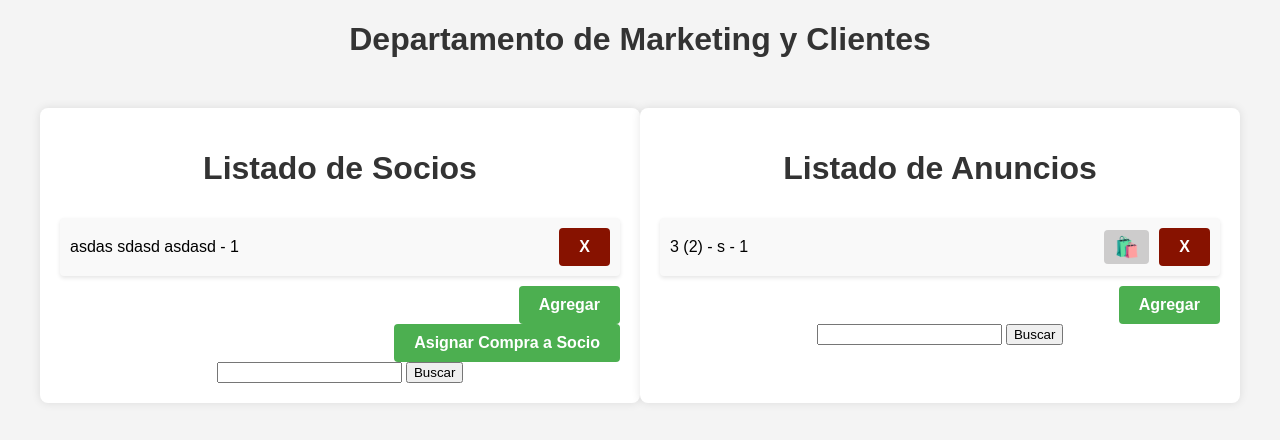
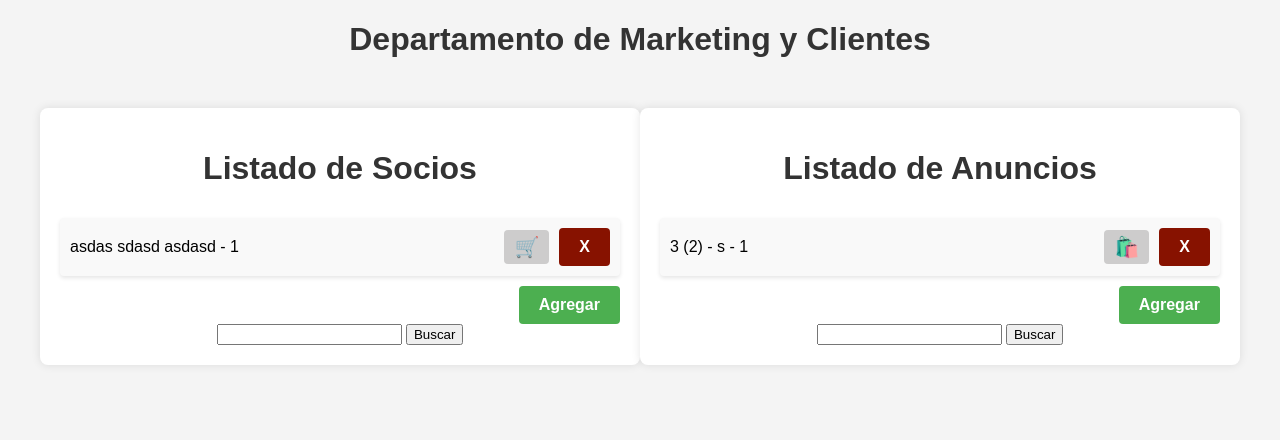
Before and after one commit to EmilioGullon/Pr-cticaDDSI, a Django app: page /marketing_clientes/ in a window 1280 px wide. Shown: the top 440 px of the page. Run offline with Django 4.2, Linux system fonts and the light colour scheme; data comes from the database, SQL or seed files in the repository; both versions use the stored data as it was after the commit.

Commit message:
Intento de botón de compra para cada socio

```diff
--- a/DepMarketing/urls.py
+++ b/DepMarketing/urls.py
@@ -15,5 +15,5 @@ urlpatterns = [
     path('eliminar_anuncio/<str:CodigoA>/', eliminar_anuncio, name='eliminar_anuncio'),
     path('insertar_producto/<str:CodigoA>/', anuncio_de_producto, name='insertar_producto'),
     path('eliminar_el_producto/<str:CodigoA>/<int:Prod>', eliminar_el_producto, name='eliminar_el_producto'),
-    path('compra_socio', socio_comprar, name='compra_socio')
+    path('compra_socio/<str:DNIS>/', socio_comprar, name='compra_socio')
 ]
--- a/DepMarketing/views.py
+++ b/DepMarketing/views.py
@@ -1,9 +1,8 @@
 from django.shortcuts import render,redirect, get_object_or_404
-from django import forms
 from django.views.generic import ListView
-from app.models import Socio, Anuncio, Producto, compra
+from app.models import Socio, Anuncio, Producto
 from itertools import chain
-from .forms import SeleccionarProducto
+from .forms import SeleccionarProducto, ComprarProd
 # Create your views here.
 
 class ListaMarketing(ListView):
@@ -161,7 +160,7 @@ def modificar_anuncio(request, CodigoA):
     if request.method == 'POST':
         tipon = request.POST.get('tipo', '')
         descn = request.POST.get('descripcion', '')
-        codigon = request.POST.get('codigo', '')
+        #codigon = request.POST.get('codigo', '')
         locn = request.POST.get('localizacion', '')
 
         try:
@@ -217,24 +216,16 @@ def eliminar_el_producto(request, CodigoA, Prod):
     anuncio.Productos.remove(producto)
     return redirect('/marketing_clientes/insertar_producto/{}'.format(anuncio.CodigoA))
 
-def socio_comprar(request):
+def socio_comprar(request, DNIS):
+    socio = Socio.objects.get(DNIS=DNIS)
     if request.method == 'POST':
         form = ComprarProd(request.POST)
         if form.is_valid():
-            compra = form.save()
-            return redirect('/marketing_clientes/compra_socio')
+            compra = form.save(commit=False)
+            compra.DNIS = socio
+            compra.save()
+            return redirect('/marketing_clientes/compra_socio/{}' .format(DNIS))
     else:
         form = ComprarProd()
 
     return render(request, 'marketing_clientes/compra_socio.html', {'form': form})
-
-class ComprarProd(forms.ModelForm):
-    class Meta:
-        model = compra
-        fields = ['Prod', 'DNIS', 'CantidadC', 'FechaC']
-        labels = {
-            'DNIS': 'DNI del socio',
-            'Prod': 'Código del producto',
-            'CantidadC': 'Cantidad del producto',
-            'FechaC' : 'Fecha de la compra'
-        }
--- a/templates/marketing_clientes/lista_marketing.html
+++ b/templates/marketing_clientes/lista_marketing.html
@@ -150,6 +150,7 @@
                     <li>
                         <div>{{ socio.NombreS }} {{ socio.Apellido1S }} {{ socio.Apellido2S }} - {{ socio.DNIS }}</div>
                         <div class="button-container">
+                            <a class="producto" href="{% url 'compra_socio' DNIS=socio.DNIS %}">🛒</a>
                             <a class="button delete-button" onclick="confirmDelete('{{ socio.DNIS }}', '/marketing_clientes/eliminar_socio/')">X</a>
                         </div>
                     </li>
@@ -157,9 +158,6 @@
             </ul>
             <div class="button-container">
                 <a href="agregar_socio" class="button">Agregar</a>
-            </div>
-            <div class="button-container">
-                <a href="compra_socio" class="button">Asignar Compra a Socio</a>
             </div>
             <div>
                 <form method="post" action="{% url 'buscar_socio' %}">
```
Also changed, not shown: DepMarketing/forms.py (+11 -0 lines), templates/marketing_clientes/compra_socio.html (+19 -0 lines), db.sqlite3.
